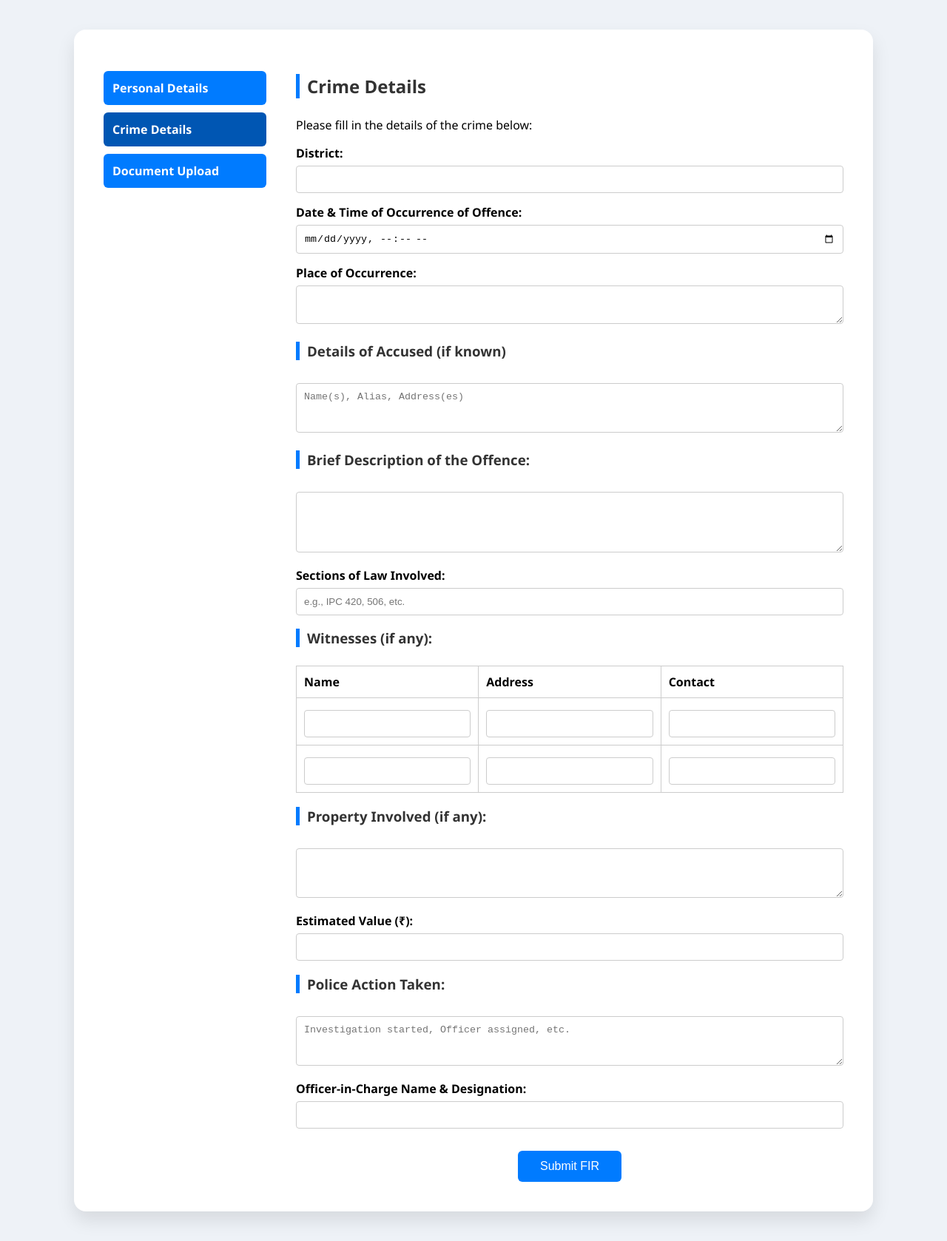
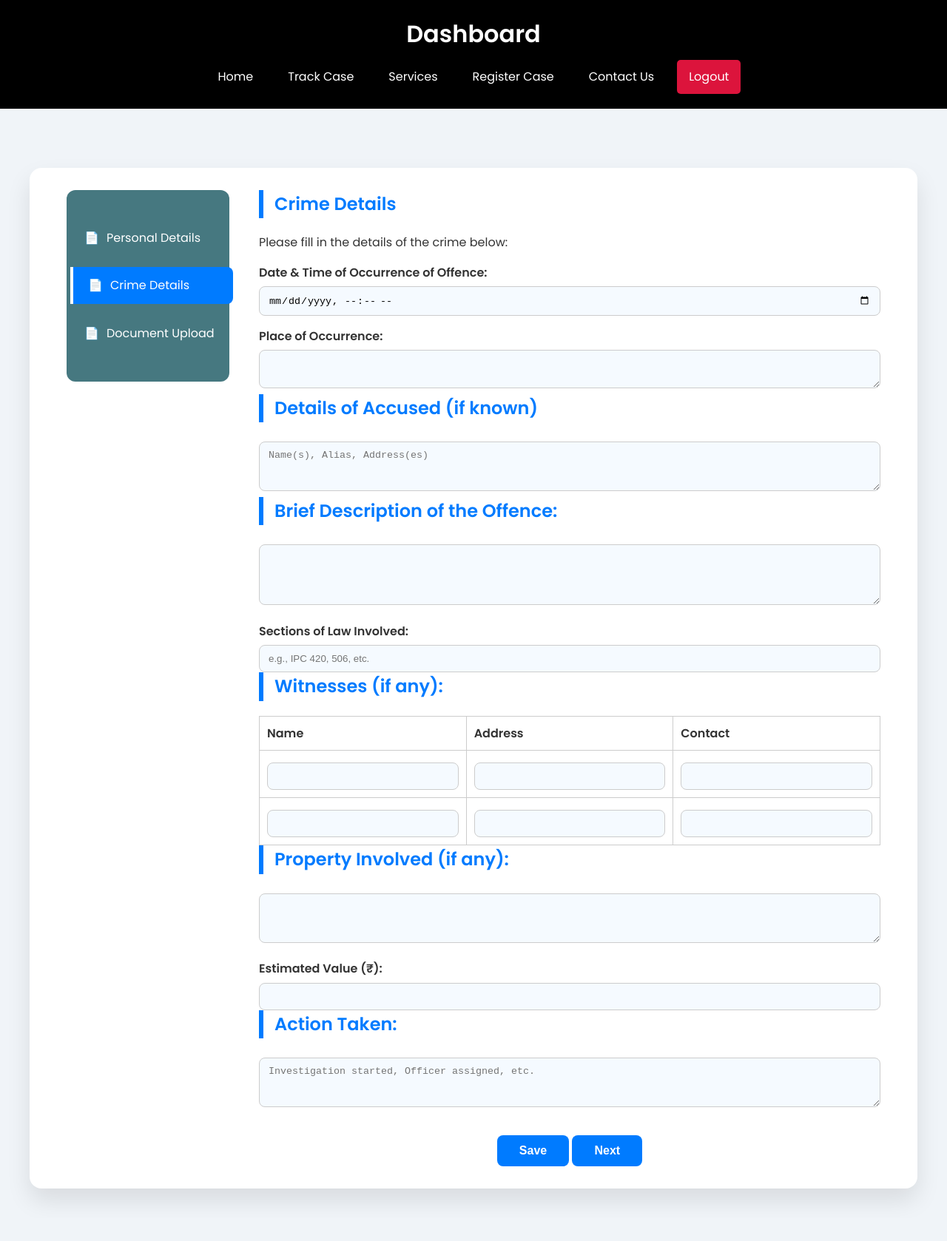
Before and after one commit to Tauseefkazmi02/polis_project, a plain HTML site: page crime-details.html in a window 1280 px wide. Shown: the whole page at 74% size. After the commit the page ends 1647 px from the top, so only its background shows below. Drawn offline with Linux system fonts and the light colour scheme.

Commit message:
Update crime-details.html

```diff
--- a/crime-details.html
+++ b/crime-details.html
@@ -4,92 +4,185 @@
   <meta charset="UTF-8" />
   <meta name="viewport" content="width=device-width, initial-scale=1.0"/>
   <title>Crime Details</title>
+  <link href="https://fonts.googleapis.com/css2?family=Poppins:wght@400;600&display=swap" rel="stylesheet">
   <style>
-    body {
-      font-family: 'Segoe UI', sans-serif;
-      background: #eef2f7;
+    * {
       margin: 0;
       padding: 0;
+      box-sizing: border-box;
+    }
+
+    body {
+      font-family: 'Poppins', sans-serif;
+      background-color: #f0f4f8;
+      color: #333;
+      line-height: 1.6;
+    }
+
+    header {
+      background-color: #000;
+      color: white;
+      padding: 20px;
+      text-align: center;
+      position: sticky;
+      top: 0;
+      z-index: 100;
+    }
+
+    header h1 {
+      margin-bottom: 10px;
+    }
+
+    nav {
+      display: flex;
+      justify-content: center;
+      flex-wrap: wrap;
+      gap: 15px;
+    }
+
+    nav a {
+      color: #fff;
+      text-decoration: none;
+      padding: 10px 16px;
+      border-radius: 5px;
+      transition: background-color 0.3s, transform 0.2s;
+    }
+
+    nav a:hover {
+      background-color: #efefef;
+      color: #000;
+      transform: scale(1.05);
     }
 
     .container {
-      max-width: 1000px;
-      margin: 40px auto;
+      max-width: 1200px;
+      margin: 80px auto 40px;
       background: #fff;
       border-radius: 16px;
-      box-shadow: 0 12px 24px rgba(0,0,0,0.1);
-      padding: 40px;
+      box-shadow: 0 16px 32px rgba(0,0,0,0.1);
+      padding: 30px 50px;
       display: flex;
+      gap: 40px;
+      flex-wrap: wrap;
     }
 
     .sidebar {
-      width: 220px;
-      margin-right: 40px;
+      min-width: 220px;
+      background: #467880;
+      border-radius: 12px;
+      padding: 25px 0;
+      height: fit-content;
+      position: sticky;
+      top: 120px;
     }
 
     .sidebar ul {
       list-style: none;
-      padding: 0;
     }
 
-    .sidebar li {
-      background: #007bff;
-      color: white;
-      padding: 12px;
-      border-radius: 6px;
-      margin-bottom: 10px;
-      font-weight: bold;
+    .sidebar ul li {
+      margin: 15px 0;
     }
 
-    .sidebar li.active {
-      background: #0056b3;
+    .sidebar ul li a {
+      display: block;
+      color: #fff;
+      padding: 12px 20px;
+      text-decoration: none;
+      font-weight: 500;
+      border-left: 4px solid transparent;
+      transition: all 0.3s ease;
+      position: relative;
     }
 
-    .sidebar a {
-      color: white;
-      text-decoration: none;
-      display: block;
+    .sidebar ul li a::before {
+      content: "📄";
+      margin-right: 10px;
+    }
+
+    .sidebar ul li a:hover,
+    .sidebar ul li a.active {
+      background-color: #007bff;
+      border-left: 4px solid #fff;
+      border-radius: 0 8px 8px 0;
+      transform: translateX(5px);
+    }
+
+    @media (max-width: 768px) {
+      .container {
+        flex-direction: column;
+        padding: 20px;
+      }
+
+      .sidebar {
+        width: 100%;
+        display: flex;
+        justify-content: space-around;
+        flex-wrap: wrap;
+        position: static;
+        border-radius: 10px;
+      }
+
+      .sidebar ul {
+        display: flex;
+        gap: 10px;
+        flex-wrap: wrap;
+        justify-content: center;
+      }
+
+      .sidebar ul li {
+        margin: 10px 0;
+      }
+
+      .sidebar ul li a {
+        border-left: none;
+        border-radius: 8px;
+        padding: 10px 16px;
+      }
+
+      .sidebar ul li a:hover {
+        transform: none;
+      }
     }
 
     .form-area {
       flex: 1;
+      animation: fadeIn 0.5s ease-in-out;
+    }
+
+    @keyframes fadeIn {
+      from { opacity: 0; transform: translateY(10px); }
+      to { opacity: 1; transform: translateY(0); }
     }
 
     h2, h3 {
-      border-left: 5px solid #007bff;
-      padding-left: 10px;
-      color: #333;
-      margin-bottom: 25px;
-    }
-
-    form {
-      background-color: #fff;
+      font-size: 24px;
+      color: #007bff;
+      margin-bottom: 20px;
+      border-left: 6px solid #007bff;
+      padding-left: 15px;
     }
 
     label {
-      font-weight: bold;
+      font-weight: 600;
       display: block;
       margin-top: 15px;
     }
 
     input, textarea, select {
       width: 100%;
-      padding: 10px;
+      padding: 10px 12px;
       margin-top: 6px;
       border: 1px solid #ccc;
-      border-radius: 4px;
-      box-sizing: border-box;
+      border-radius: 8px;
+      background-color: #f5faff;
+      transition: all 0.3s ease;
     }
 
-    .inline {
-      display: flex;
-      flex-wrap: wrap;
-      gap: 20px;
-    }
-
-    .inline div {
-      flex: 1;
-      min-width: 200px;
+    input:focus, textarea:focus, select:focus {
+      border-color: #007bff;
+      background-color: #fff;
+      box-shadow: 0 0 0 3px rgba(0,123,255,0.2);
     }
 
     table {
@@ -117,34 +210,47 @@
       background-color: #007bff;
       color: white;
       border: none;
-      border-radius: 6px;
+      border-radius: 8px;
       font-size: 1rem;
       cursor: pointer;
+      font-weight: bold;
     }
 
     .submit-btn button:hover {
       background-color: #0056b3;
     }
 
-    @media (max-width: 600px) {
-      .container {
-        flex-direction: column;
-        padding: 20px;
-      }
-      .sidebar {
-        width: 100%;
-        margin-bottom: 20px;
-      }
+    .inline {
+      display: flex;
+      flex-wrap: wrap;
+      gap: 20px;
+    }
+
+    .inline div {
+      flex: 1;
+      min-width: 200px;
     }
   </style>
 </head>
 <body>
 
+<header>
+  <h1>Dashboard</h1>
+  <nav>
+    <a href="home.html">Home</a>
+    <a href="track_case.html">Track Case</a>
+    <a href="services.html">Services</a>
+    <a href="case_registration.html">Register Case</a>
+    <a href="contact_us.html">Contact Us</a>
+    <a href="login.html" style="background-color: crimson;">Logout</a>
+  </nav>
+</header>
+
 <div class="container">
   <div class="sidebar">
     <ul>
       <li><a href="personal-details.html">Personal Details</a></li>
-      <li class="active"><a href="#">Crime Details</a></li>
+      <li><a href="#" class="active">Crime Details</a></li>
       <li><a href="document-upload.html">Document Upload</a></li>
     </ul>
   </div>
@@ -153,24 +259,22 @@
     <h2>Crime Details</h2>
     <p>Please fill in the details of the crime below:</p>
 
-    <form>
-      <label>District:</label>
-      <input type="text" name="district" required>
+    <form id="crime-details-form">
 
       <label>Date & Time of Occurrence of Offence:</label>
-      <input type="datetime-local" name="offence_datetime" required>
+      <input type="datetime-local" name="offence_datetime" id="offence_datetime" required>
 
       <label>Place of Occurrence:</label>
-      <textarea name="place_of_occurrence" rows="2" required></textarea>
+      <textarea name="place_of_occurrence" id="place_of_occurrence" rows="2" required></textarea>
 
       <h3>Details of Accused (if known)</h3>
-      <textarea name="accused_details" rows="3" placeholder="Name(s), Alias, Address(es)"></textarea>
+      <textarea name="accused_details" id="accused_details" rows="3" placeholder="Name(s), Alias, Address(es)"></textarea>
 
       <h3>Brief Description of the Offence:</h3>
-      <textarea name="offence_description" rows="4" required></textarea>
+      <textarea name="offence_description" id="offence_description" rows="4" required></textarea>
 
       <label>Sections of Law Involved:</label>
-      <input type="text" name="law_sections" placeholder="e.g., IPC 420, 506, etc.">
+      <input type="text" name="law_sections" id="law_sections" placeholder="e.g., IPC 420, 506, etc.">
 
       <h3>Witnesses (if any):</h3>
       <table>
@@ -180,39 +284,67 @@
           <th>Contact</th>
         </tr>
         <tr>
-          <td><input type="text" name="witness_name1"></td>
-          <td><input type="text" name="witness_address1"></td>
-          <td><input type="text" name="witness_contact1"></td>
+          <td><input type="text" name="witness_name1" id="witness_name1"></td>
+          <td><input type="text" name="witness_address1" id="witness_address1"></td>
+          <td><input type="text" name="witness_contact1" id="witness_contact1"></td>
         </tr>
         <tr>
-          <td><input type="text" name="witness_name2"></td>
-          <td><input type="text" name="witness_address2"></td>
-          <td><input type="text" name="witness_contact2"></td>
+          <td><input type="text" name="witness_name2" id="witness_name2"></td>
+          <td><input type="text" name="witness_address2" id="witness_address2"></td>
+          <td><input type="text" name="witness_contact2" id="witness_contact2"></td>
         </tr>
       </table>
 
       <h3>Property Involved (if any):</h3>
-      <textarea name="property_details" rows="3"></textarea>
+      <textarea name="property_details" id="property_details" rows="3"></textarea>
 
       <label>Estimated Value (₹):</label>
-      <input type="number" name="estimated_value" min="0" step="any">
+      <input type="number" name="estimated_value" id="estimated_value" min="0" step="any">
 
-      <h3>Police Action Taken:</h3>
-      <textarea name="police_action" rows="3" placeholder="Investigation started, Officer assigned, etc."></textarea>
+      <h3>Action Taken:</h3>
+      <textarea name="police_action" id="police_action" rows="3" placeholder="Investigation started, Officer assigned, etc."></textarea>
 
-      <div class="inline">
-        <div>
-          <label>Officer-in-Charge Name & Designation:</label>
-          <input type="text" name="officer_name">
-        </div>
-      </div>
+
 
       <div class="submit-btn">
-        <button type="submit">Submit FIR</button>
+        <button type="submit">Save</button>
+        <button type="button" id="next-button">Next</button>
       </div>
     </form>
   </div>
 </div>
 
-</body>
-</html>
+<script>
+  function saveCrimeDetails() {
+    const form = document.getElementById('crime-details-form');
+    const data = {
+      offenceDatetime: form.querySelector('#offence_datetime').value,
+      placeOfOccurrence: form.querySelector('#place_of_occurrence').value,
+      accusedDetails: form.querySelector('#accused_details').value,
+      offenceDescription: form.querySelector('#offence_description').value,
+      lawSections: form.querySelector('#law_sections').value,
+      witnessName1: form.querySelector('#witness_name1').value,
+      witnessAddress1: form.querySelector('#witness_address1').value,
+      witnessContact1: form.querySelector('#witness_contact1').value,
+      witnessName2: form.querySelector('#witness_name2').value,
+      witnessAddress2: form.querySelector('#witness_address2').value,
+      witnessContact2: form.querySelector('#witness_contact2').value,
+      propertyDetails: form.querySelector('#property_details').value,
+      estimatedValue: form.querySelector('#estimated_value').value,
+      policeAction: form.querySelector('#police_action').value
+    };
+
+    localStorage.setItem('crimeDetails', JSON.stringify(data));
+  }
+
+  document.getElementById('crime-details-form').addEventListener('submit', function(event) {
+    event.preventDefault();
+    saveCrimeDetails();
+    alert('Crime details saved!');
+  });
+
+  document.getElementById('next-button').addEventListener('click', function() {
+    saveCrimeDetails();
+    window.location.href = 'document-upload.html';
+  });
+</script>
```
